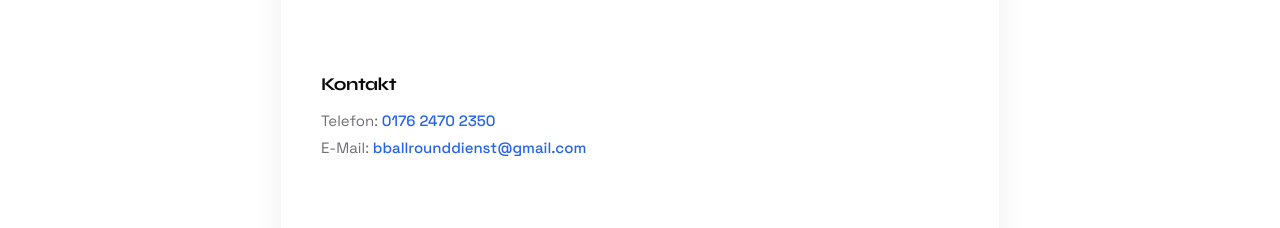
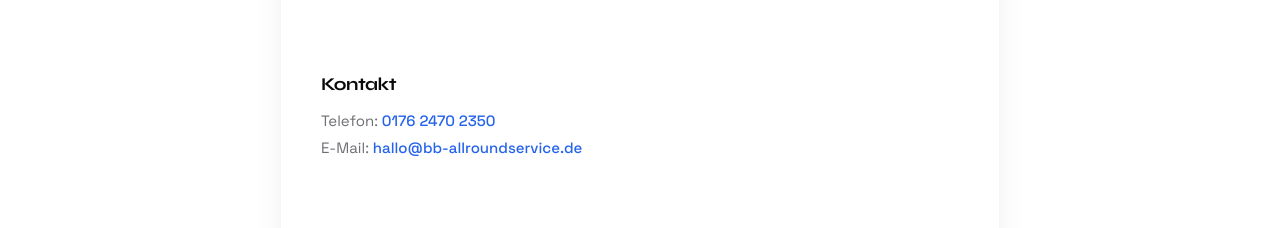
Before and after one commit to ivendsudro/bb-allroundservice, a Next.js app: page /impressum in a window 1280 px wide. Shown: the part 780-1008 px from the top of the page. Built offline with nearby package versions, Linux system fonts and the light colour scheme.

Commit message:
Update contact email to hallo@bb-allroundservice.de

```diff
--- a/src/app/impressum/page.tsx
+++ b/src/app/impressum/page.tsx
@@ -32,7 +32,7 @@
             <h2>Kontakt</h2>
             <p>
               Telefon: <a href="tel:+4917624702350">0176 2470 2350</a><br />
-              E-Mail: <a href="mailto:bballrounddienst@gmail.com">bballrounddienst@gmail.com</a>
+              E-Mail: <a href="mailto:hallo@bb-allroundservice.de">hallo@bb-allroundservice.de</a>
             </p>
           </section>
 
--- a/src/app/layout.tsx
+++ b/src/app/layout.tsx
@@ -53,7 +53,7 @@
               "name": "B&B Service",
               "description": "Gebäudereinigung, Gartenpflege, Reparaturen und Winterdienst im Nürnberger Land",
               "telephone": "+4917624702350",
-              "email": "bballrounddienst@gmail.com",
+              "email": "hallo@bb-allroundservice.de",
               "url": "https://bballroundservice.vercel.app",
               "address": {
                 "@type": "PostalAddress",
--- a/src/components/ContactFooter.tsx
+++ b/src/components/ContactFooter.tsx
@@ -39,11 +39,11 @@
                 </div>
                 <span className={styles.linkArrow}>→</span>
               </a>
-              <a href="mailto:bballrounddienst@gmail.com" className={styles.linkCard}>
+              <a href="mailto:hallo@bb-allroundservice.de" className={styles.linkCard}>
                 <span className={styles.linkIcon}>✉️</span>
                 <div>
                   <span className={styles.linkLabel}>E-Mail</span>
-                  <span className={styles.linkValue}>bballrounddienst@gmail.com</span>
+                  <span className={styles.linkValue}>hallo@bb-allroundservice.de</span>
                 </div>
                 <span className={styles.linkArrow}>→</span>
               </a>
@@ -67,7 +67,7 @@
           {/* Right: Form */}
           <div className={`${styles.formWrap} reveal reveal-delay-2`}>
             <h3>Anfrage senden</h3>
-            <form action="https://formsubmit.co/bballrounddienst@gmail.com" method="POST">
+            <form action="https://formsubmit.co/hallo@bb-allroundservice.de" method="POST">
               <input type="hidden" name="_subject" value="Neue Anfrage über B&B Website!" />
               <input type="hidden" name="_template" value="table" />
 
```
